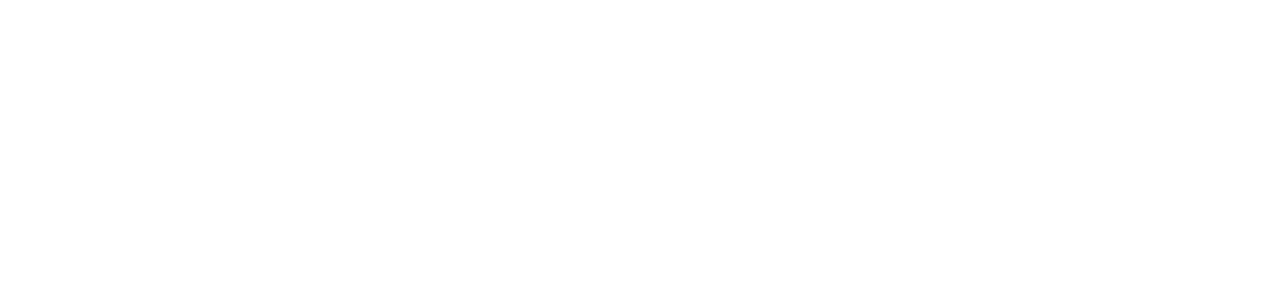
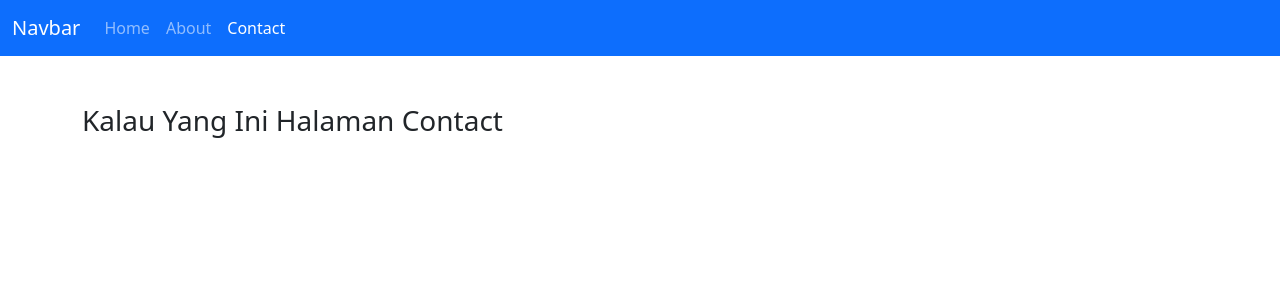
Before and after one commit to indrayanipitri/learn-react-js-dasar, a React (Create React App) app: page /contact in a window 1280 px wide. Shown: the top 300 px of the page. Built offline with nearby package versions, Linux system fonts and the light colour scheme.

Commit message:
react-router-dom

```diff
--- a/src/App.js
+++ b/src/App.js
@@ -1,9 +1,12 @@
 import React, {useEffect, useState} from 'react';
+import Navbar from './navbar/Navbar';
+import Router from './router';
 
 function App() {
     return (
         <>
-
+        <Navbar />
+        <Router />
         </>
     )
 }
--- a/src/index.js
+++ b/src/index.js
@@ -7,10 +7,15 @@
 import App from './App';
 import reportWebVitals from './reportWebVitals';
 
+import { BrowserRouter } from 'react-router-dom';
+
 const root = ReactDOM.createRoot(document.getElementById('root'));
 root.render(
   <React.StrictMode>
-    <App />
+    <BrowserRouter>
+      <App />
+    </BrowserRouter>
+
   </React.StrictMode>
 );
 
--- /dev/null
+++ b/src/navbar/Navbar.js
@@ -0,0 +1,30 @@
+import React from "react"
+import { NavLink } from "react-router-dom"
+
+function Navbar() {
+    return (
+        <nav className="navbar navbar-expand-lg navbar-dark bg-primary">
+            <div className="container-fluid">
+                <a className="navbar-brand" to='#'>Navbar</a>
+                <button className="navbar-toggler" type="button" data-bs-toggle="collapse" data-bs-target="#navbarSupportedContent" aria-controls="navbarSupportedContent" aria-expanded="false" aria-label="Toggle navigation">
+                <span className="navbar-toggler-icon"></span>
+                </button>
+                <div className="collapse navbar-collapse" id="navbarSupportedContent">
+                <ul className="navbar-nav me-auto mb-2 mb-lg-0">
+                    <li className="nav-item">
+                    <NavLink exact="true" className="nav-link" aria-current="page" to="/">Home</NavLink>
+                    </li>
+                    <li className="nav-item">
+                    <NavLink className="nav-link" to="/about">About</NavLink>
+                    </li>
+                    <li className="nav-item">
+                    <NavLink className="nav-link" to="/contact">Contact</NavLink>
+                    </li>
+                </ul>
+                </div>
+            </div>
+        </nav>
+    )
+}
+
+export default Navbar;
--- /dev/null
+++ b/src/pages/About.js
@@ -0,0 +1,13 @@
+import React from 'react'
+
+function About() {
+    return (
+        <>
+        <div className="container py-5">
+            <h3>Kalau Ini Halaman About</h3>
+        </div>
+        </>
+    )
+}
+
+export default About;
--- /dev/null
+++ b/src/pages/Contact.js
@@ -0,0 +1,13 @@
+import React from 'react'
+
+function About() {
+    return (
+        <>
+        <div className="container py-5">
+            <h3>Kalau Yang Ini Halaman Contact</h3>
+        </div>
+        </>
+    )
+}
+
+export default About;
--- /dev/null
+++ b/src/pages/Home.js
@@ -0,0 +1,13 @@
+import React from "react";
+
+function Home() {
+    return (
+        <>
+        <div className="container py-5">
+            <h3>Ini Halaman Home</h3>
+        </div>
+        </>
+    )
+}
+
+export default Home;
--- /dev/null
+++ b/src/router/index.js
@@ -0,0 +1,19 @@
+import React from "react";
+import { Routes, Route } from "react-router-dom";
+import Home from "../pages/Home";
+import About from "../pages/About";
+import Contact from "../pages/Contact"
+
+function Router(props){
+    return(
+        <>
+        <Routes>
+            <Route exact path="/" element={<Home />} />
+            <Route  path="/about" element={<About />} />
+            <Route  path="/contact" element={<Contact />} />
+        </Routes>
+        </>
+    )
+}
+
+export default Router;
```
